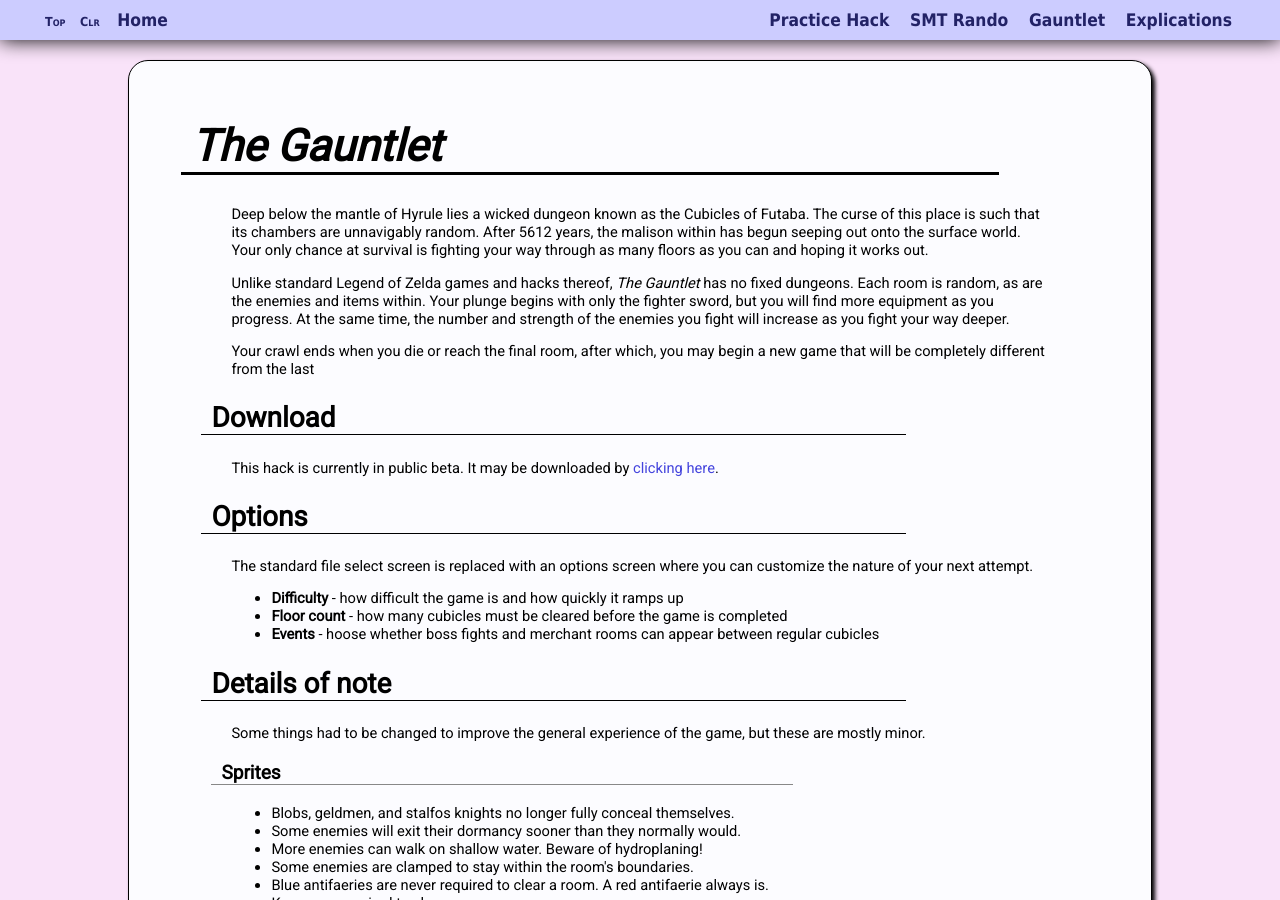
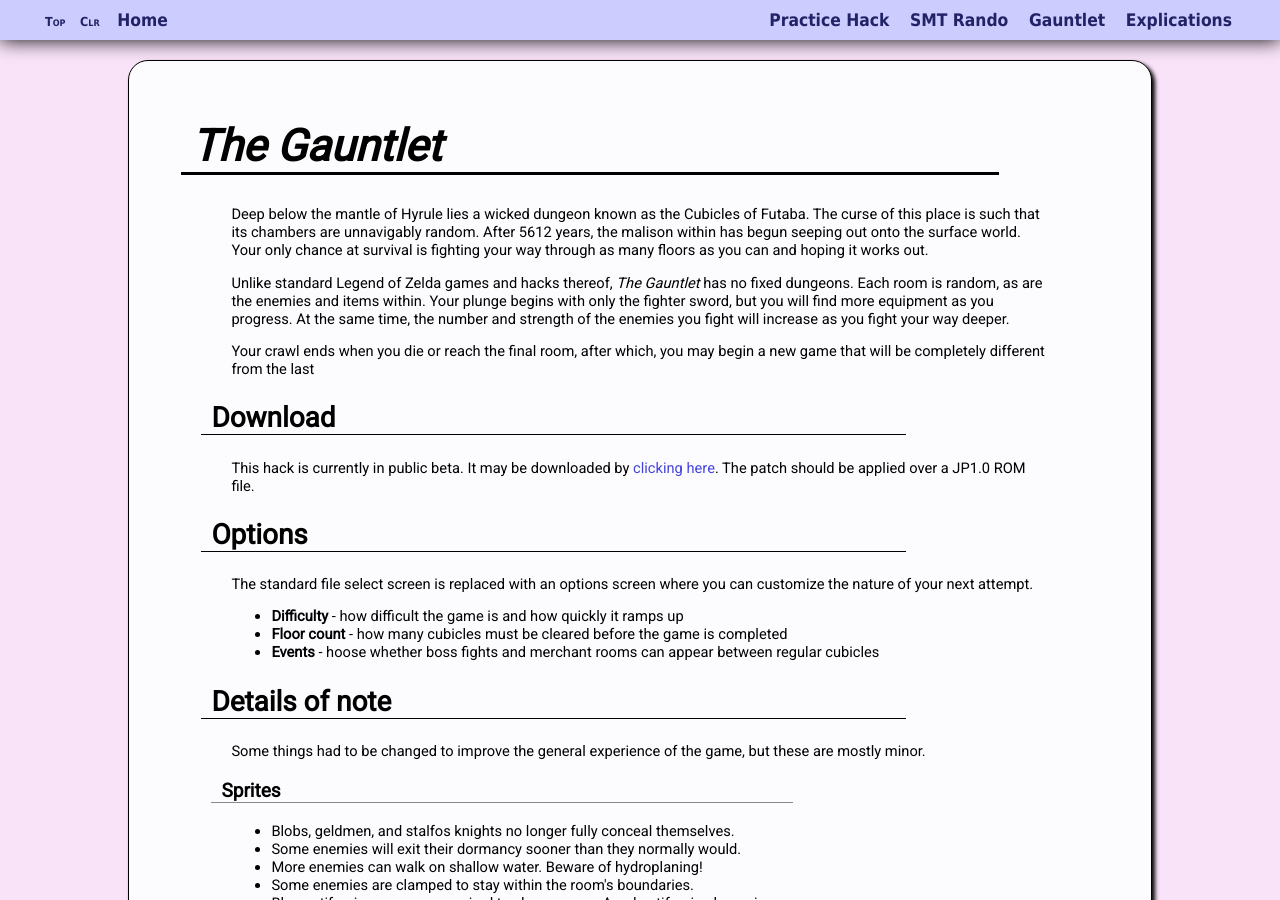
Before and after one commit to spannerisms/spannerisms.github.io, a Jekyll site: the page built from gauntlet.html, in a window 1280 px wide and 900 px high. Built offline with Jekyll 4.4.1, drawn with Linux system fonts in a browser that asks for light colours.

Commit message:
Update gauntlet.html

```diff
--- a/gauntlet.html
+++ b/gauntlet.html
@@ -12,7 +12,7 @@
 	<p>Your crawl ends when you die or reach the final room, after which, you may begin a new game that will be completely different from the last</p>
 
 	<h2>Download</h2>
-	<p>This hack is currently in public beta. It may be downloaded by <a href="/assets/gauntlet.bps">clicking here</a>.
+	<p>This hack is currently in public beta. It may be downloaded by <a href="/assets/gauntlet.bps">clicking here</a>. The patch should be applied over a JP1.0 ROM file.</p>
 
 	<h2>Options</h2>
 	<p>The standard file select screen is replaced with an options screen where you can customize the nature of your next attempt.</p>
```
